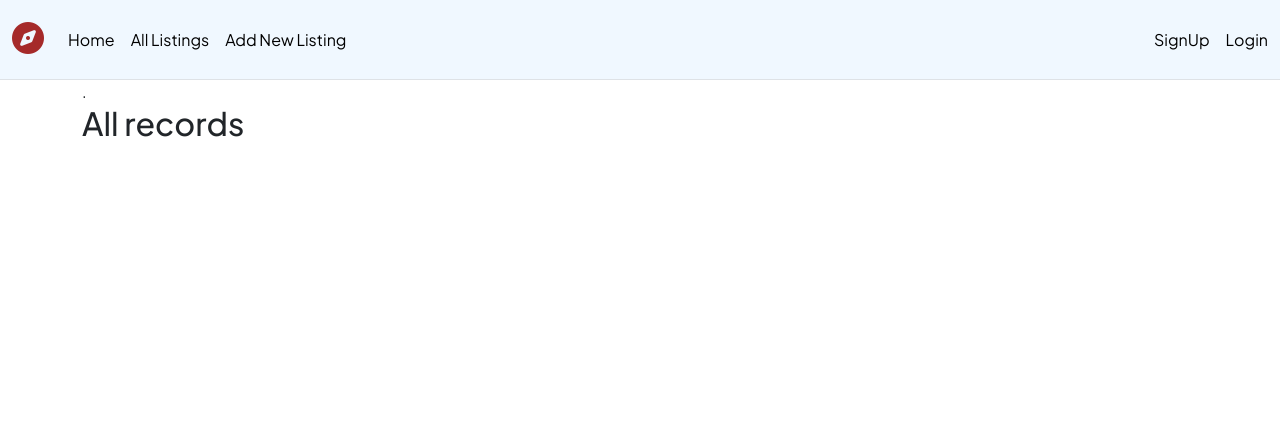
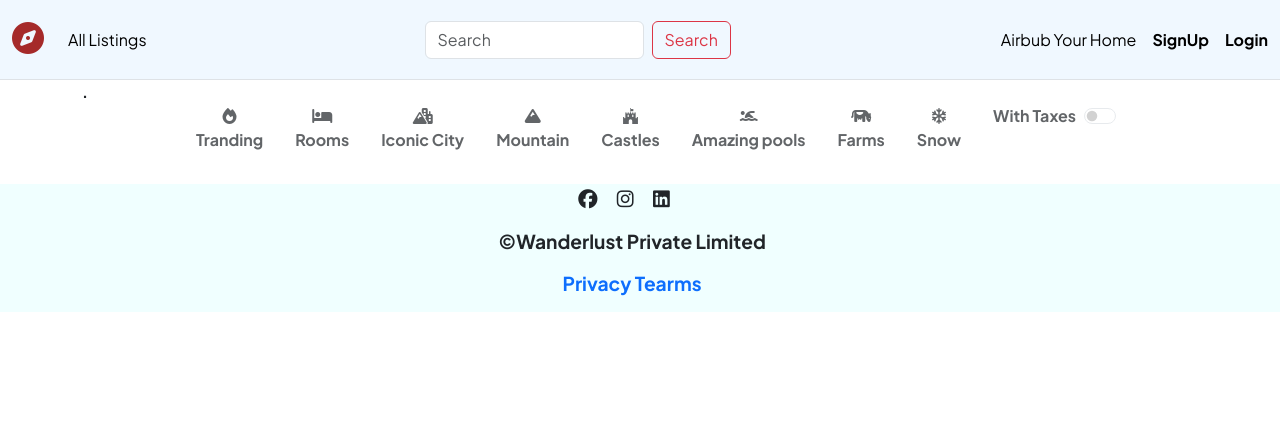
Before and after one commit to Skt3331/Wanderlust, a Node server app: page /listings in a window 1280 px wide. Shown: the top 424 px of the page. Run offline with Node 20, Linux system fonts and the light colour scheme; data that the repository does not hold is empty; some libraries are stand-ins or nearby versions.

Commit message:
styleing and some changes

```diff
--- a/wanderlust/public/css/style.css
+++ b/wanderlust/public/css/style.css
@@ -95,3 +95,32 @@ text-decoration: none;
 .show-btns{
     display: flex;
 }
+
+#filters
+{
+
+}
+.filter
+{    display: flex !important;
+    flex-wrap: wrap !important;
+    justify-content: center;
+    text-align: center;
+
+}
+.filter div{
+    margin-left: 2rem;
+    opacity: 70% ;
+}
+.filter div:hover{
+   opacity: 100%;
+
+}
+.tax-info{
+    display: none;
+}
+.navbar-search{
+    background-color:transparent !important;
+}
+.search-box{
+    border-radius: 20%;
+}
--- a/wanderlust/views/includes/navbar.ejs
+++ b/wanderlust/views/includes/navbar.ejs
@@ -1,25 +1,35 @@
 <nav class="navbar navbar-expand-md bg-body-light border-bottom sticky-top" >
   <div class="container-fluid">
-    <a class="navbar-brand" href="/"><i class="fa-solid fa-compass"></i></a>
+    <a class="navbar-brand" href="/listings"><i class="fa-solid fa-compass"></i></a>
     <button class="navbar-toggler" type="button" data-bs-toggle="collapse" data-bs-target="#navbarNavAltMarkup" aria-controls="navbarNavAltMarkup" aria-expanded="false" aria-label="Toggle navigation">
       <span class="navbar-toggler-icon"></span>
     </button>
     <div class="collapse navbar-collapse" id="navbarNavAltMarkup">
       <div class="navbar-nav">
-        <a class="nav-link " aria-current="page" href="/">Home</a>
+        <!-- <a class="nav-link " aria-current="page" href="/">Home</a> -->
         <a class="nav-link" href="/listings">All Listings</a>
-        <a class="nav-link" href="/listings/new">Add New Listing</a>
+
 
       </div>
+      <nav class="navbar  navbar-search ms-auto" >
+        <div class="container-fluid ">
+          <form class="d-flex" role="search">
+            <input class="form-control me-2 search-box" type="search" placeholder="Search" aria-label="Search">
+            <button class="btn btn-outline-danger search-button" type="submit">Search</button>
+          </form>
+        </div>
+      </nav>
+
      <div class="navbar-nav ms-auto"></div>
+<a class="nav-link me-3" href="/listings/new">Airbub Your Home</a>
       <% if(!curUser) {%>
 
-        <a class="nav-link" aria-current="page" href="/signup">SignUp</a>
-        <div class="me-3"></div>
-        <a class="nav-link" href="/login">Login</a>
+   <b>     <a class="nav-link me-3" aria-current="page" href="/signup">SignUp</a>
+        <div class="me-3"></div></b>
+     <b>  <a class="nav-link " href="/login">Login</a>
 
         <% } else { %>
-                 <a class="nav-link" href="/logout">Logout</a>
+                 <a class="nav-link" href="/logout">Logout</a></b>
  <% } %>
 
       </div>
--- a/wanderlust/views/listings/index.ejs
+++ b/wanderlust/views/listings/index.ejs
@@ -2,8 +2,60 @@
 
   <body>
 
-    <h2>All records</h2>
-    <div class="row row-cols-lg-4 row-cols-md-3 row-cols-sm-2 " >
+    <div id="filters">
+      <div class="filter">
+
+        <div><i class="fa-solid fa-fire"></i>
+          <p>Tranding</p>
+        </div>
+
+        <div><i class="fa-solid fa-bed"></i>
+          <p>Rooms</p>
+        </div>
+
+        <div><i class="fa-solid fa-mountain-city"></i>
+          <p>Iconic City </p>
+        </div>
+
+
+        <div><i class="fa-solid fa-mountain"></i>
+          <p>Mountain</p>
+        </div>
+
+        <div>
+
+          <i class="fa-brands fa-fort-awesome"></i>
+          <p>Castles</p>
+        </div>
+
+        <div><i class="fa-solid fa-person-swimming"></i>
+          <p>Amazing pools </p>
+        </div>
+
+
+        <div><i class="fa-solid fa-cow"></i>
+          <p>Farms</p>
+        </div>
+
+        <div>
+
+          <i class="fa-regular fa-snowflake"></i>
+          <p>Snow</p>
+        </div>
+
+
+
+        <div class="form-check-reverse form-switch abcd ">
+          <input class="form-check-input" type="checkbox" role="switch" id="flexSwitchCheckDefault">
+          <label class="form-check-label" for="flexSwitchCheckDefault">With Taxes</label>
+        </div>
+
+
+
+      </div>
+    </div>
+    <!-- <h2>All records</h2> -->
+    <div class="row row-cols-lg-4 row-cols-md-3 row-cols-sm-2 mt-3">
       <% for(let listing of alllistings){ %>
         <a href="/listings/<%=listing._id %>" class="listing-link">
           <div class="card col listing-card">
@@ -13,7 +65,8 @@
               <h5 class="card-title"><b>
                   <%=listing.title%>
                 </b></h5>
-              <p class="card-price">&#x20B9 <%=listing.price.toLocaleString("en-in") %></p>
+              <p class="card-price">&#x20B9 <%=listing.price.toLocaleString("en-in") %>
+              <i style="opacity: 80%;" class="tax-info">  &nbsp;+18% GST</i></p>
 
             </div>
           </div>
@@ -22,3 +75,21 @@
     </div>
 
   </body>
+  <script>
+
+    let taxswitch=document.getElementById("flexSwitchCheckDefault");
+    taxswitch.addEventListener("click",()=>
+    {
+      let taxinfo=document.getElementsByClassName("tax-info");
+      // console.log(taxinfo);
+      for(info of taxinfo)
+      {
+        if(info.style.display !="inline")
+        info.style.display="inline";
+      else
+      info.style.display="none"
+      }
+    })
+
+
+  </script>
```
